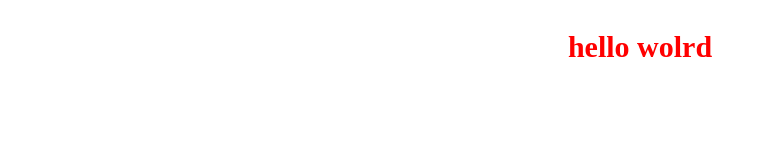
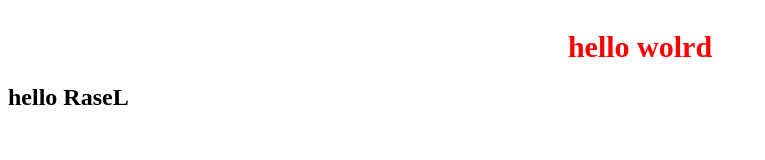
Before and after one commit to familiarit/git, a plain HTML site: page index.html in a window 1280 px wide. Shown: the whole page, without its empty margins (0-765 px from the left). Drawn offline with Linux system fonts and the light colour scheme.

Commit message:
change h2

```diff
--- a/index.html
+++ b/index.html
@@ -9,5 +9,6 @@
 </head>
 <body>
     <h1>hello wolrd</h1>
+    <h2>hello RaseL</h2>
 </body>
 </html>
```
